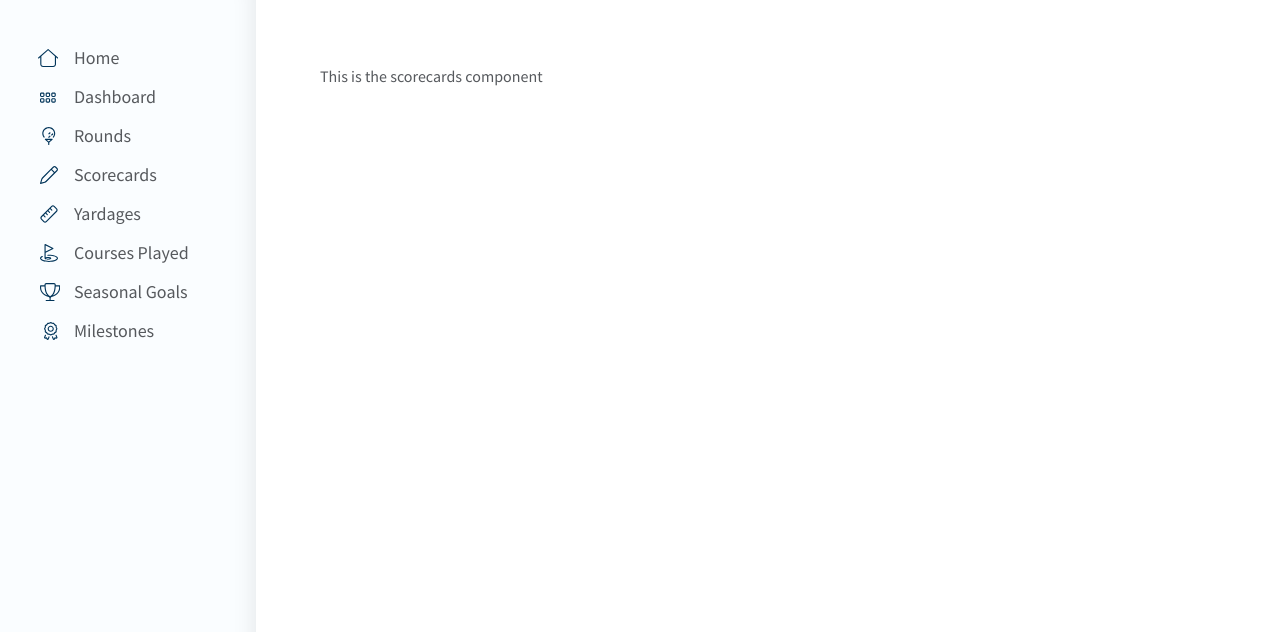
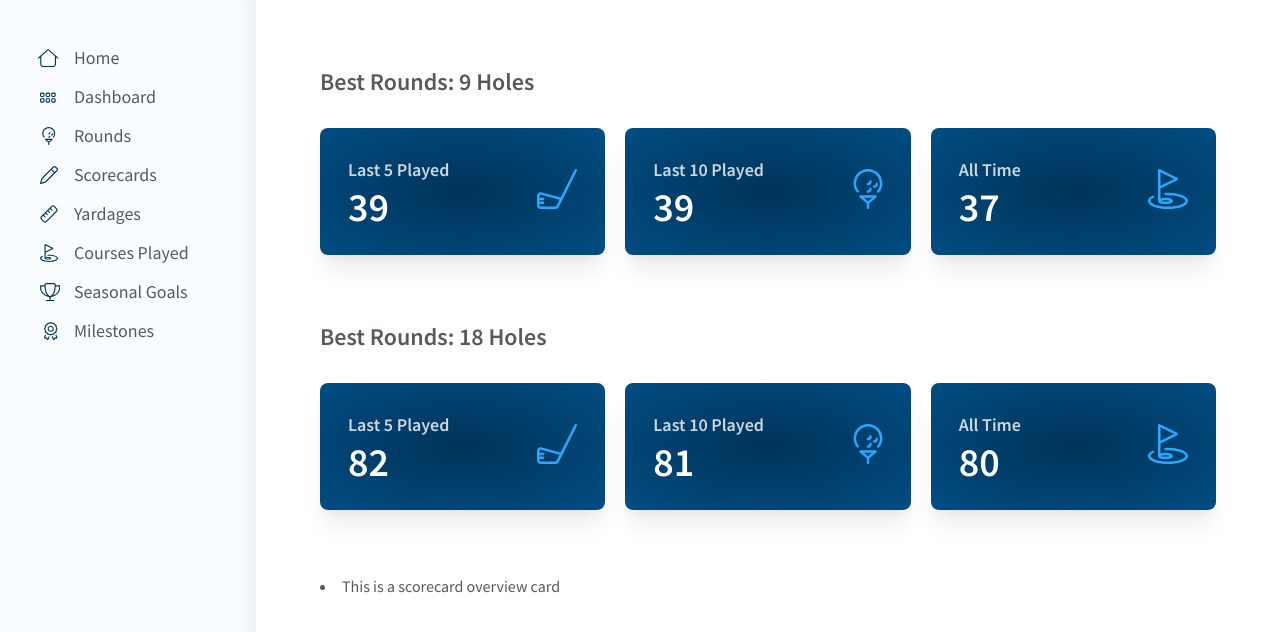
Before and after one commit to dkersten/golf-scorecard-v1, a React (Create React App) app: page /scorecards in a window 1280 px wide. Shown: the top 632 px of the page. Built offline with nearby package versions, Linux system fonts and the light colour scheme.

Commit message:
added overview section for scorecards

```diff
--- a/package.json
+++ b/package.json
@@ -3,6 +3,7 @@
   "version": "0.1.0",
   "private": true,
   "dependencies": {
+    "@headlessui/react": "^1.6.6",
     "@testing-library/jest-dom": "^5.16.5",
     "@testing-library/react": "^13.3.0",
     "@testing-library/user-event": "^13.5.0",
--- /dev/null
+++ b/src/Components/ScorecardOverviewCard.js
@@ -0,0 +1,9 @@
+const ScorcardCoverviewCard = () => {
+    return(
+        <li>
+            This is a scorecard overview card
+        </li>
+    )
+}
+
+export default ScorcardCoverviewCard
--- a/src/Pages/Scorecards.js
+++ b/src/Pages/Scorecards.js
@@ -1,10 +1,61 @@
 // components
-import Layout from "../Layout";
+import ScorcardCoverviewCard from "../Components/ScorecardOverviewCard"
+import Layout from "../Layout"
+import CardOverview from "../Components/CardOverview"
+
+// assets
+import { ReactComponent as GolfClubIcon } from '../Assets/Icons/golf-club-light-icon.svg'
+import { ReactComponent as GolfballTeeIcon } from '../Assets/Icons/golfball-tee-light-icon.svg'
+import { ReactComponent as GolfHoleIcon } from '../Assets/Icons/golf-hole-light-icon.svg'
 
 const Scorecards = () => {
     return(
         <Layout>
-            This is the scorecards component
+            <div className="overview-section">
+                <h2>Best Rounds: 9 Holes</h2>
+                <div className="card-container">
+                    <ul>
+                        <CardOverview
+                            icon={<GolfClubIcon />}
+                            headline="Last 5 Played"
+                            data={39}
+                        />
+                        <CardOverview
+                            icon={<GolfballTeeIcon />}
+                            headline="Last 10 Played"
+                            data={39}
+                        />
+                        <CardOverview
+                            icon={<GolfHoleIcon />}
+                            headline="All Time"
+                            data={37}
+                        />
+                    </ul>
+                </div>
+            </div>
+            <div className="overview-section">
+                <h2>Best Rounds: 18 Holes</h2>
+                <div className="card-container">
+                    <ul>
+                        <CardOverview
+                            icon={<GolfClubIcon />}
+                            headline="Last 5 Played"
+                            data={82}
+                        />
+                        <CardOverview
+                            icon={<GolfballTeeIcon />}
+                            headline="Last 10 Played"
+                            data={81}
+                        />
+                        <CardOverview
+                            icon={<GolfHoleIcon />}
+                            headline="All Time"
+                            data={80}
+                        />
+                    </ul>
+                </div>
+            </div>
+            <ScorcardCoverviewCard />
         </Layout>
     )
 }
--- a/src/styling/config.scss
+++ b/src/styling/config.scss
@@ -123,6 +123,10 @@ $font-xxl: 2.5rem;
 .overview-section {
     margin-bottom: $s-lg3;
 
+    h2 {
+        margin-bottom: $s-md3;
+    }
+
     ul {
         display: flex;
         flex-wrap: wrap;
```
Also changed, not shown: 1 other file (tests, documents, lock files or other folders).
